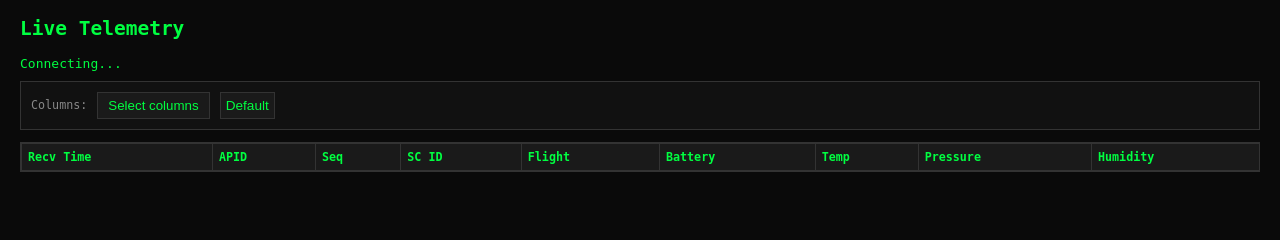
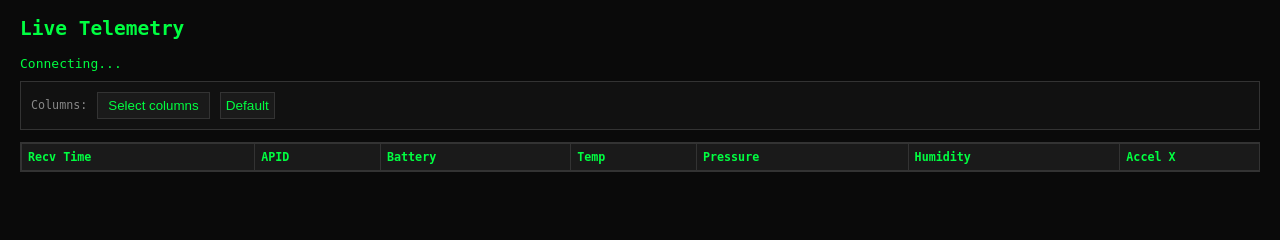
Before and after one commit to ElectronicCats/flatsat-ground-station, a Flask app: template webapp/templates/dashboard.html in a window 1280 px wide. Shown: the part 224-464 px from the top of the page. Run offline with Flask 3, Linux system fonts and the light colour scheme; the template is opened without the code that fills it, so the values that code supplies are empty; some libraries are stand-ins or nearby versions.

Commit message:
chore(webapp): hide Seq, SC ID, Flight from default visible columns
Co-Authored-By: Claude Opus 4.6 (1M context) <noreply@anthropic.com>

```diff
--- a/webapp/static/js/telemetry.js
+++ b/webapp/static/js/telemetry.js
@@ -1,7 +1,7 @@
 const socket = io();
 const MAX_ROWS = 200;
 const COLUMN_PREFS_KEY = "dashboardTelemetryColumnsV1";
-const DEFAULT_HIDDEN_COLUMNS = new Set(["difficulty", "frame_ts", "uptime", "tc_count", "error_count", "raw"]);
+const DEFAULT_HIDDEN_COLUMNS = new Set(["seq", "sc_id", "flight", "difficulty", "frame_ts", "uptime", "tc_count", "error_count", "raw"]);
 const FLIGHT_MODE_LABELS = {
     0: "IDLE",
     1: "NOMINAL",
--- a/webapp/templates/dashboard.html
+++ b/webapp/templates/dashboard.html
@@ -62,9 +62,9 @@
             <label><input type="checkbox" data-col-toggle="recv_time" checked>Recv Time</label>
             <label><input type="checkbox" data-col-toggle="frame_ts">Frame TS</label>
             <label><input type="checkbox" data-col-toggle="apid" checked>APID</label>
-            <label><input type="checkbox" data-col-toggle="seq" checked>Seq</label>
-            <label><input type="checkbox" data-col-toggle="sc_id" checked>SC ID</label>
-            <label><input type="checkbox" data-col-toggle="flight" checked>Flight</label>
+            <label><input type="checkbox" data-col-toggle="seq">Seq</label>
+            <label><input type="checkbox" data-col-toggle="sc_id">SC ID</label>
+            <label><input type="checkbox" data-col-toggle="flight">Flight</label>
             <label><input type="checkbox" data-col-toggle="difficulty">Difficulty</label>
             <label><input type="checkbox" data-col-toggle="battery" checked>Battery</label>
             <label><input type="checkbox" data-col-toggle="uptime">Uptime</label>
```
